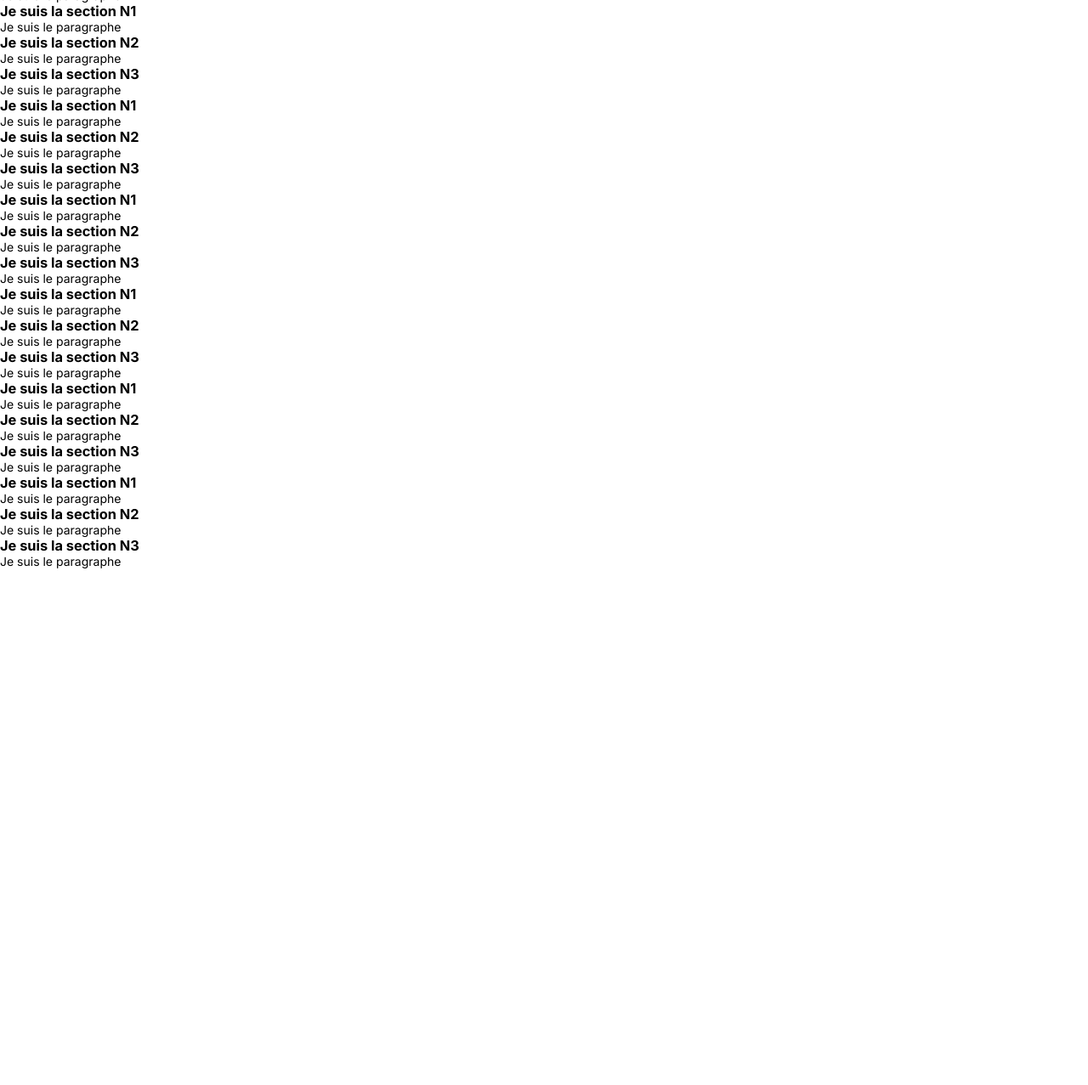
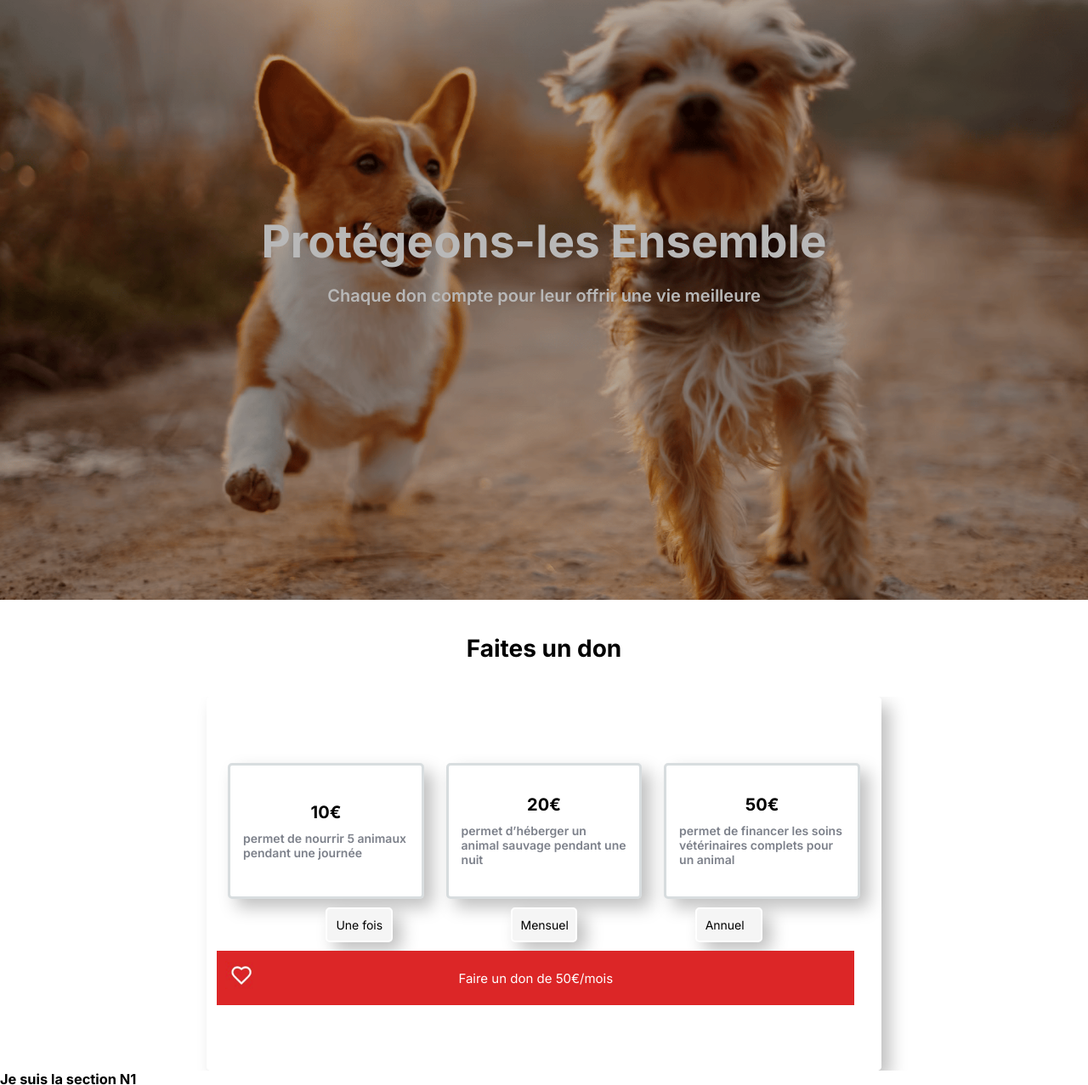
Before and after one commit to cassandrabazille/Quatrepattes, a plain HTML site: page index.html in a window 1280 px wide. Shown: the part 224-1501 px from the top of the page at 85% size. Before the commit the page ends 893 px from the top, so only its background shows below. Drawn offline with Linux system fonts and the light colour scheme.

Commit message:
section 1 and 2

```diff
--- a/index.html
+++ b/index.html
@@ -13,7 +13,7 @@
 </head>
 <body>
 <header>
-    <nav class="header-container">
+    <nav class="header-container bold">
     <div class="leftnav">
         <img src="Icones/Logo.png" alt="Logo pattes">
         <p>Quatre Pattes</p>
@@ -30,33 +30,47 @@
 </header>
 
     <main>
-        <section id="s1">
-            <div class="box b1">
-                <h3>Je suis la section N1</h3>
-                <p>Je suis le paragraphe</p>
-            </div>
-            <div class="box b2">
-                <h3>Je suis la section N2</h3>
-                <p>Je suis le paragraphe</p>
-            </div>
-            <div class="box b3">
-                <h3>Je suis la section N3</h3>
-                <p>Je suis le paragraphe</p>
+        <section class="S1">
+            <div class="imagepp flexcolumn S1flex1">
+                <h1 class="bold">Protégeons-les Ensemble</h1>
+                <p class="sous-titre1 semibold">Chaque don compte pour leur offrir une vie meilleure</p>
             </div>
         </section>
-        <section id="s2">
-            <div class="box b1">
-                <h3>Je suis la section N1</h3>
-                <p>Je suis le paragraphe</p>
-            </div>
-            <div class="box b2">
-                <h3>Je suis la section N2</h3>
-                <p>Je suis le paragraphe</p>
-            </div>
-            <div class="box b3">
-                <h3>Je suis la section N3</h3>
-                <p>Je suis le paragraphe</p>
-            </div>
+        <h2 class="bold">Faites un don</h2>
+        <section class="S2">
+            <div class="flexcolumn S2flex1 roundborder"> <!--start of S2flex1-->
+                <div class= "S2flex1div1">
+                    <div class="S2flex2 flexrow"> <!--start of S2flex2-->
+                    <div class="div1box1 flexcolumn roundborder bigbox">
+                    <p class="element1 bold">10€</p>
+                       <p class="element2 semibold">permet de nourrir 5 animaux pendant une journée</p>
+                    </div>
+                <div class="div1box2 flexcolumn roundborder bigbox">
+                        <p class="element1 bold">20€</p>
+                    <p class="element2 semibold">permet d’héberger un animal sauvage pendant une nuit</p>
+                        </div>
+                        <div class="div1box3 flexcolumn roundborder bigbox">
+                            <p class="element1 bold">50€</p>
+                                <p class="element2 semibold">permet de financer les soins vétérinaires complets pour un animal</p>
+                            </div>
+                        </div> <!--end of S2flex2-->
+                            <div class= "S2flex1div2">
+                                <div class="flexrow S2flex3"> <!--start of S2flex3-->
+                                <div class="div2box1 roundborder smallbox">
+                            <p>Une fois</p>
+                        </div>
+                        <div class="div2box2 roundborder smallbox">
+                            <p>Mensuel</p>
+                        </div>
+                        <div class="div2box3 roundborder smallbox">
+                            <p>Annuel</p>
+                            </div>
+                        </div> <!--end of S2flex3-->
+                            <div class= "S2flex1div3 largeredbox">
+                                <img src="Icones/icone_coeur.png" alt="icone coeur">
+                                <p>Faire un don de 50€/mois</p>
+                            </div>
+            </div> <!--end of S2flex1-->
         </section>
         <section id="s3">
             <div class="box b1">
--- a/style.css
+++ b/style.css
@@ -18,6 +18,21 @@ body {
 
 }
 
+.flexcolumn {
+    display: flex;
+    flex-direction: column;
+    justify-content: center;
+    gap: 1rem;
+
+}
+
+.flexrow {
+    display: flex;
+    flex-direction: row;
+
+
+}
+
 @media (max-width: 414px) {
 
     body {
@@ -30,7 +45,6 @@ nav {
     width: 100%;
     height: 5%;
     background-color: #057858;
-    font-weight: 600;
     color: white;
     align-items: center;
 
@@ -79,7 +93,8 @@ nav {
     height: 45%;
     align-items: center;
     gap:2rem;
-    padding: 2%
+    padding: 2rem
+
 
 }
 .redbox img {
@@ -130,3 +145,232 @@ nav {
     }
 
 }
+
+.S1 {
+    width: 100%;
+    height: auto;
+    overflow: hidden;
+
+
+}
+
+.imagepp {
+    width: 100%;
+    height: 50vh; /* Ajuster la hauteur pour s'adapter à l'écran */
+    background-image: url("Images/photo1.png");
+    background-repeat: no-repeat;
+    background-position: center center;
+    background-size: cover;
+    filter: brightness(0.7) contrast(1.1);
+    object-fit: cover; /* Maintenir les proportions naturelles */
+
+
+}
+
+h1 {
+
+    font-size: 5.3rem;
+}
+
+.bold {
+    font-weight: 700;
+}
+
+.semibold {
+font-weight: 600;
+}
+.sous-titre1 {
+    font-size: 2rem;
+}
+
+
+.S1flex1 {
+    width: 100%;
+    height: 100vh;
+    align-items: center;
+    gap: 2rem
+}
+
+
+h1,.sous-titre1 {
+    color:white;
+    display: flex;
+    justify-content: center;
+    align-items: center;
+
+}
+
+@media (max-width: 414px) {
+
+    .imagepp {
+        height: 45vh; /* Ajuster la hauteur de l'image pour les petits écrans */
+        background-size: cover; /* Maintenir les proportions naturelles */
+        object-fit: cover; /* Maintenir les proportions naturelles */
+    }
+
+    h1 {
+        font-size:2.4rem;
+    }
+    .sous-titre1 {
+        font-size:1.4rem
+    }
+}
+
+h2 {
+    margin: 4rem;
+    font-size: 2.8rem;
+    text-align: center;
+}
+
+.S2 {
+        width: 100%;
+        display: flex;
+        justify-content: center;
+        align-items: center;
+        overflow: hidden;
+
+
+
+}
+
+
+
+.S2flex1 {
+    width: 62%;
+    height: 55vh;
+    border: solid 2px black;
+    display: flex;
+    gap: 3rem;
+
+
+}
+
+.div1box1, .div1box2, .div1box3 {
+    width: 30%;
+    height: 20vh;
+    padding: 1.5rem;
+
+
+
+}
+
+.div2box1, .div2box2, .div2box3 {
+    width: 10%;
+
+
+}
+
+.S2flex2 {
+    justify-content: space-around;
+    margin: 1rem
+}
+
+.S2flex3 {
+    justify-content: space-evenly;
+
+}
+
+.roundborder {
+    border-radius: 0.5rem;
+    border: solid 2px white;
+    box-shadow: 10px 10px 20px rgba(0, 0, 0, 0.25)
+
+}
+
+.largeredbox {
+    width: 95%;
+    height: 8vh;
+    background-color: #DC2627;
+    color: white;
+    margin: 1rem;
+    padding: 1rem;
+    position: relative; /* Necessary for positioning child */
+}
+
+.largeredbox img {
+    width: 5%;
+    height: 4%'
+}
+
+.largeredbox p {
+    font-size: 1.5rem;
+    position: absolute;
+    top: 50%;
+    left: 50%;
+    transform: translate(-50%, -50%);
+
+}
+
+.element1 {
+    font-size: 2rem
+}
+
+.element2 {
+    color: #7C808A;
+
+}
+
+.element1, .element2 {
+    display: flex;
+    justify-content: center;
+    align-items: center;
+
+}
+
+.bigbox {
+    border-color: rgba(94, 115, 120, 0.24);  /* opacité de 24% */
+    border-width: 0.3rem;
+}
+
+.smallbox {
+    background-color: #F5F5F5;
+    padding: 1rem
+}
+
+@media (max-width: 414px) {
+
+    .S2flex1 {
+        width: 95%;
+    }
+
+    h2 {
+        font-size: 1.8rem
+    }
+
+    .S2flex2 {
+        display: flex;
+        flex-direction: column;
+
+
+    }
+
+    .div1box1, .div1box2, .div1box3  {
+        width: 95%;
+        height: 10vh;
+        margin: 1rem
+
+    }
+
+    .smallbox {
+        width: 20%
+    }
+.element1 {
+font-size: 1.6rem;
+}
+
+.element2 {
+    font-size: 0.9rem
+
+}
+.largeredbox {
+    margin-top: 2rem;
+    height: 4vh
+}
+.largeredbox img {
+    width: 4%;
+    height: 2vh
+}
+.largeredbox p {
+    font-size: 1.1rem
+}
+}
```
